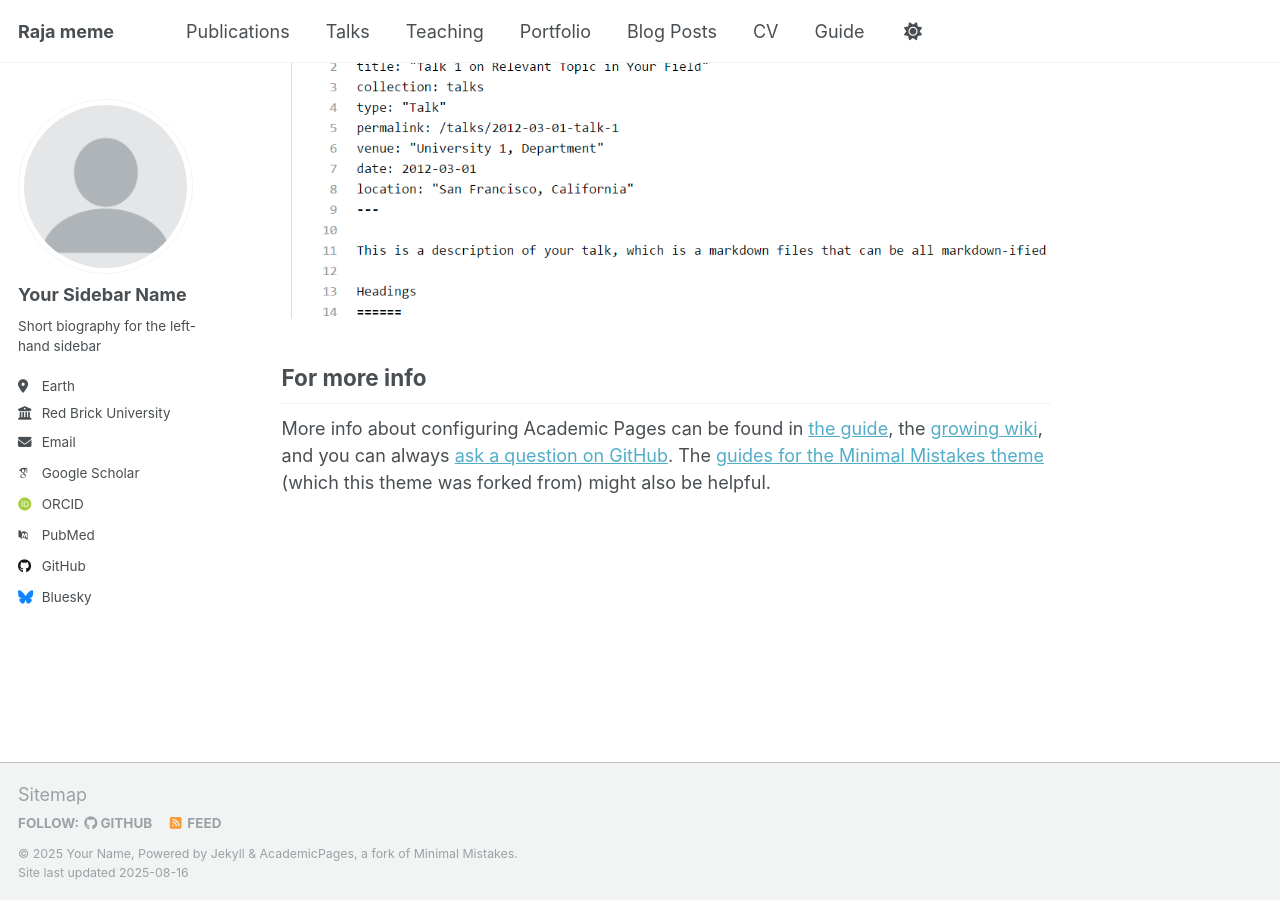
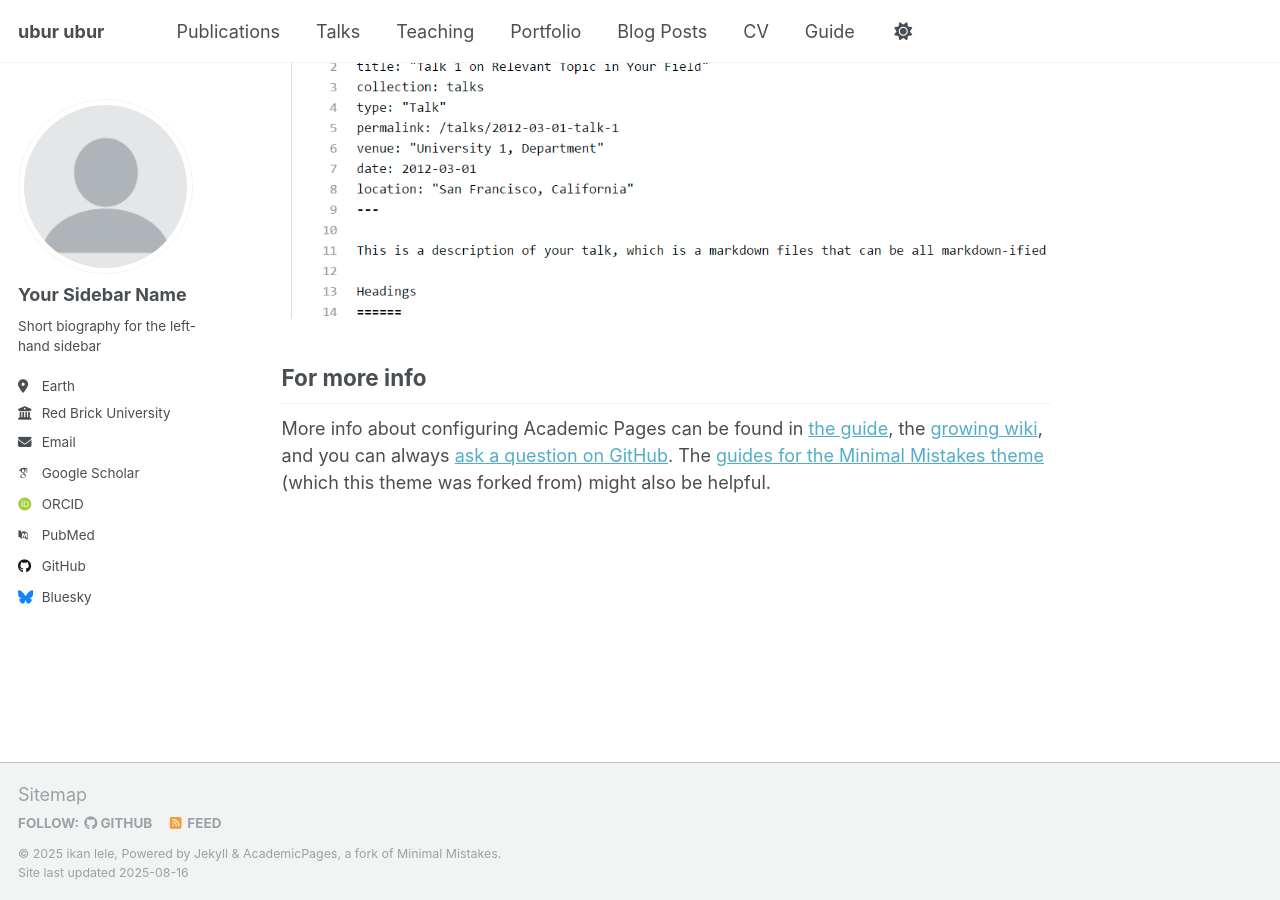
Before and after one commit to Ravenclover36/Ravenclover36.github.io, a Jekyll site: the page built from _pages/about.md, in a window 1280 px wide and 900 px high, scrolled down 2880 px. Built offline with Jekyll 4.4.1, drawn with Linux system fonts in a browser that asks for light colours; some web fonts are replaced; a script that is not in the unit is left out.

Commit message:
Update _config.yml

```diff
--- a/_config.yml
+++ b/_config.yml
@@ -9,9 +9,9 @@
 # Basic Site Settings
 locale                   : "en-US"
 site_theme               : "default"
-title                    : "Raja meme"
+title                    : "ubur ubur"
 title_separator          : "-"
-name                     : &name "Your Name"
+name                     : &name "ikan lele"
 description              : &description "personal description"
 url                      : https://academicpages.github.io # the base hostname & protocol for your site e.g. "https://[your GitHub username].github.io" or if you already have some other page hosted on Github then use "https://[your GitHub username].github.io/[Your Repo Name]"
 baseurl                  : "" # the subpath of your site, e.g. "/blog"
```
